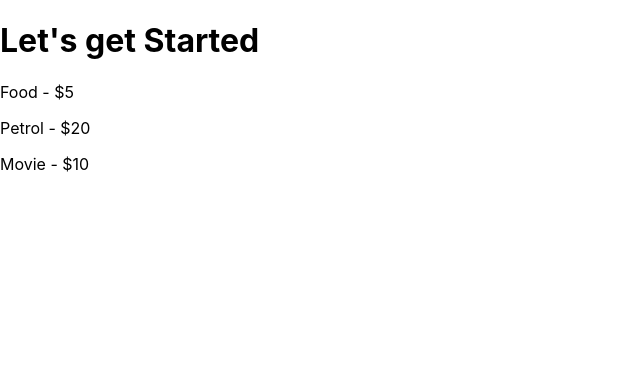
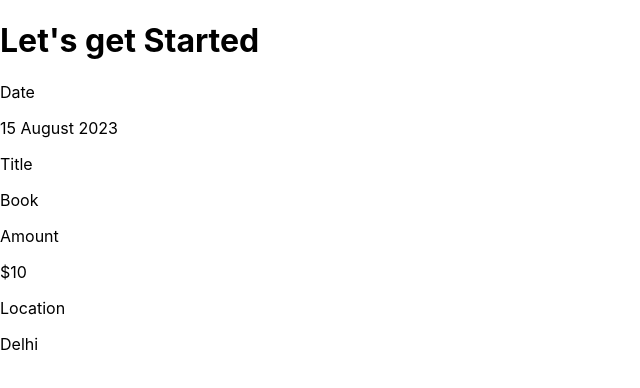
Before and after one commit to apoorvnema/react-demo, a React (Create React App) app in the folder react-demo-1/: page / in a window 1280 px wide. Shown: the top 388 px of the page, without its empty margins (0-640 px from the left). Built offline with nearby package versions, Linux system fonts and the light colour scheme; the HTML template or start-up script is replaced by a standard one.

Commit message:
[CHANGE]: ExpenseItem Component

```diff
--- a/react-demo-1/src/Components/ExpenseItem.js
+++ b/react-demo-1/src/Components/ExpenseItem.js
@@ -1,9 +1,10 @@
 function ExpenseItem(){
     return (
       <>
-        <p>Food - $5</p>
-        <p>Petrol - $20</p>
-        <p>Movie - $10</p>
+        <div>Date <p>15 August 2023</p></div>
+        <div>Title <p>Book</p></div>
+        <div>Amount <p>$10</p></div>
+        <div>Location <p>Delhi</p></div>
       </>
     )
   }
```
